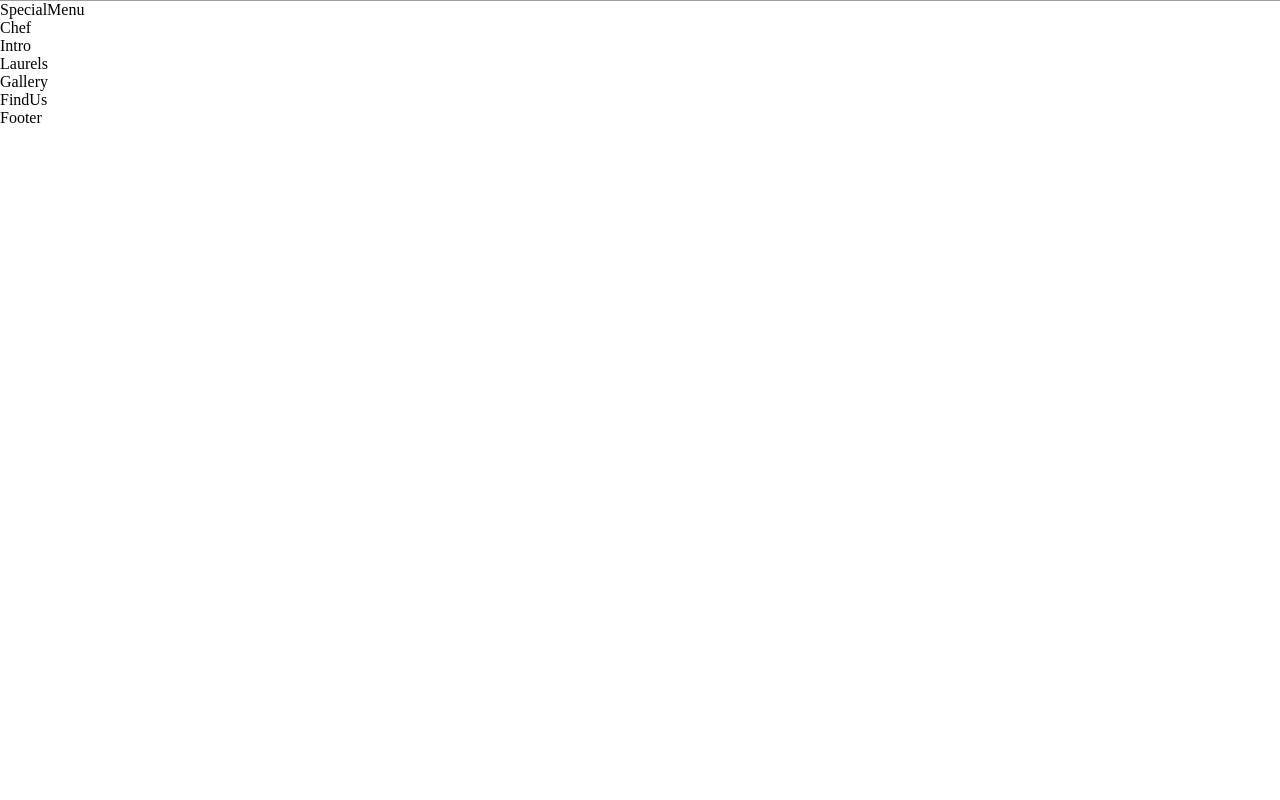
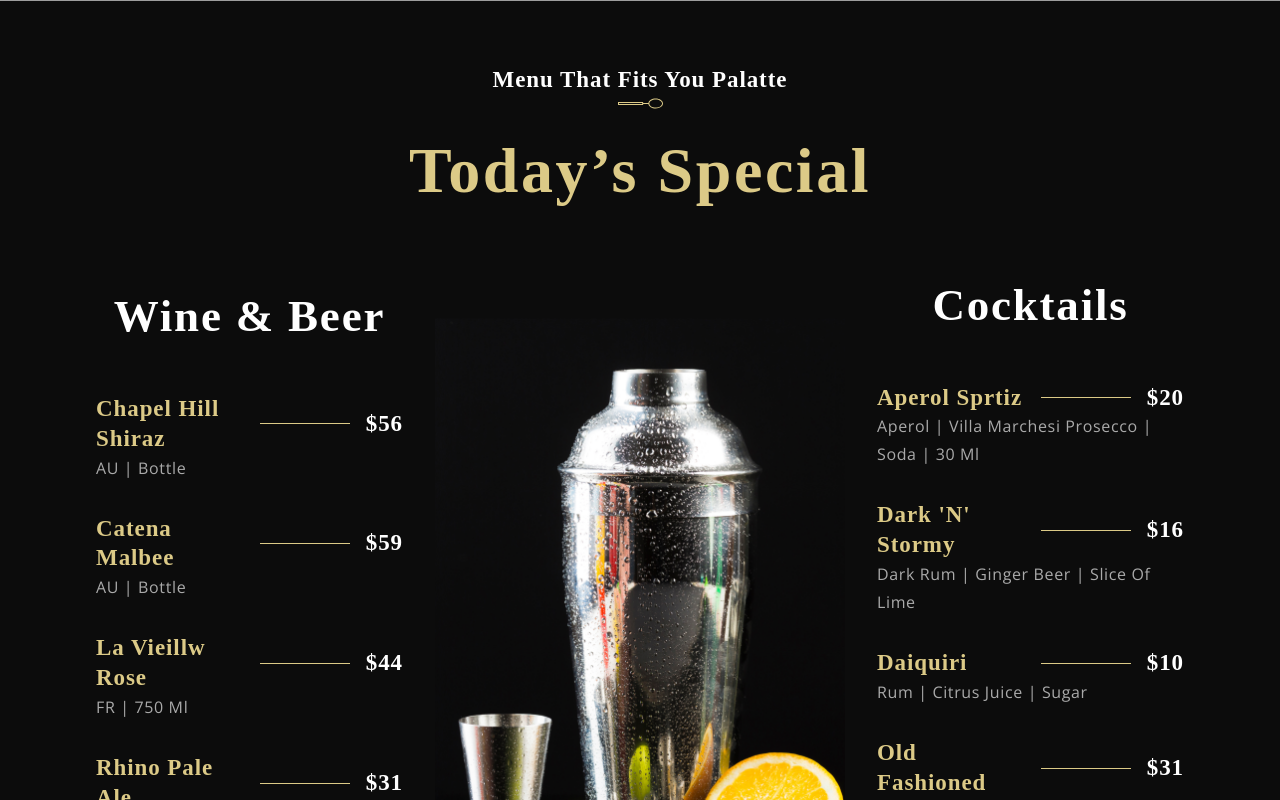
Before and after one commit to iambasilp/Restaurant-Modern-react-website, a React (Create React App) app: page / in a window 1280 px wide. Shown: the part 1980-2780 px from the top of the page. Before the commit the page ends 2107 px from the top, so only its background shows below. Built offline with nearby package versions, Linux system fonts and the light colour scheme; grey boxes are pictures that could not be loaded; a web font is replaced by a local one.

Commit message:
specialMenu section added

```diff
--- a/src/App.css
+++ b/src/App.css
@@ -100,6 +100,9 @@
 .spoon__img {
   width: 45px;
 }
+.text__center{
+  text-align: center;
+}
 
 @media screen and (min-width: 2000px) {
   .custom__button,
--- a/src/components/Menuitem/MenuItem.css
+++ b/src/components/Menuitem/MenuItem.css
@@ -0,0 +1,30 @@
+.app__menuitem{
+    width: 100%;
+    margin: 1rem 0;
+
+    display: flex;
+    flex-direction: column;
+}
+.app__menuitem-heading{
+    display: flex;
+    justify-content: space-between;
+    align-items: center;
+}
+.app__menuitem-sub{
+    margin-top: .8rem;
+}
+.app__menuitem-name{
+    flex: 1;
+}
+.app__menuitem-dash{
+    width: 90px;
+    height: 1px;
+    background: var(--color-golden);
+    margin: 0 1rem;
+}
+.app__menuitem-price{
+    display: flex;
+    justify-content: center;
+    align-items: flex-end;
+    flex-direction: row;
+}
--- a/src/components/Menuitem/MenuItem.jsx
+++ b/src/components/Menuitem/MenuItem.jsx
@@ -2,10 +2,24 @@ import React from 'react';
 
 import './MenuItem.css';
 
-const MenuItem = () => (
-  <div>
-    MenuItem
+const MenuItem = ({title, tags, price}) => {
+
+  return (
+  <div className='app__menuitem'>
+    <div className="app__menuitem-heading">
+      <div className="app__menuitem-name">
+        <p className='p__cormorant' style={{color:"#DCCA87"}}>{title}</p>
+      </div>
+      <div className='app__menuitem-dash'/>
+      <div className="app__menuitem-price">
+        <p className='p__cormorant'>{price}</p>
+      </div>
+    </div>
+    <div className="app__menuite-sub">
+      <p className='p__opensans' style={{color:"#AAA"}}>{tags}</p>
+    </div>
   </div>
-);
+  )
+};
 
 export default MenuItem;
--- a/src/container/Menu/SpecialMenu.css
+++ b/src/container/Menu/SpecialMenu.css
@@ -0,0 +1,79 @@
+.app__specialMenu {
+  flex-direction: column;
+  background: var(--color-black);
+}
+.app__specialMenu-title {
+  margin-bottom: 2rem;
+  text-align: center;
+}
+.app__specialMenu-menu {
+  width: 100%;
+  margin: 2rem 0;
+  display: flex;
+  flex-direction: row;
+  justify-content: flex-start;
+  align-items: center;
+  color: white;
+}
+.app__specialMenu-menu_heading {
+  font-family: var(--font-base);
+  font-style: normal;
+  font-weight: 600;
+  font-size: 45px;
+  line-height: 130%;
+  text-align: center;
+  letter-spacing: 0.04em;
+  text-transform: capitalize;
+  color: #ffffff;
+}
+.app__specialMenu-menu_wine, .app__specialMenu-menu_cocktails{
+    flex: 1;
+    width: 100%;
+    flex-direction: column;
+}
+.app__specialMenu-menu_image{
+    width: 410px;
+    margin: 0 2rem;
+}
+.app__specialMenu-menu_image img{
+    width: 100%;
+    height: auto;
+}
+.app__specialMenu-menu_items{
+    display: flex;
+    flex-direction: column;
+    margin: 2rem 0;
+    width: 100%;
+}
+
+
+@media screen and (min-width:2000px) {
+
+    .app__specialMenu-menu_image{
+            width: 650px;
+    }
+    .app__specialMenu-menu_image img{
+        height: 1110px;
+    }
+
+}
+@media screen and (max-width:1150px) {
+    .app__specialMenu-menu{
+        flex-direction: column;
+        align-items: center;
+        width: 100%;
+    }
+    .app__specialMenu-menu_image{
+        margin:3rem 0;
+    }
+}
+@media screen and (max-width:650px) {
+    .app__specialMenu-menu_image{
+        width: 100%;
+        height: auto;
+    }
+    .app__specialMenu-menu_heading{
+        font-size: 35px;
+        line-height: 48.5px;
+    }
+}
--- a/src/container/Menu/SpecialMenu.jsx
+++ b/src/container/Menu/SpecialMenu.jsx
@@ -1,10 +1,52 @@
-import React from 'react';
+import React from "react";
 
-import './SpecialMenu.css';
+import "./SpecialMenu.css";
+import { images, data } from "../../constants";
+import { SubHeading, MenuItem } from "../../components";
+const SpecialMenu = () => (
+  <div className="app__specialMenu section__padding flex__center" id="menu">
+    <div className="app__specialMenu-title">
+      <SubHeading title="Menu that fits you palatte" />
+      <h1 className="headtext__cormorant">Today’s Special</h1>
+    </div>
+    <div className="app__specialMenu-menu">
+      <div className="app__specialMenu-menu_wine">
+        <p className="app__specialMenu-menu_heading">Wine & Beer</p>
+        <div className="app__specialMenu-menu_items">
+          {data.wines.map((wine, index) => (
+            <MenuItem
+              key={wine.title + index}
+              title={wine.title}
+              tags={wine.tags}
+              price={wine.price}
+            />
+          ))}
+        </div>
+      </div>
 
-const SpecialMenu = () => (
-  <div>
-    SpecialMenu
+      <div className="app__specialMenu-menu_image">
+        <img src={images.menu} alt="menu img" />
+      </div>
+
+      <div className="app__specialMenu-menu_cocktails">
+        <p className="app__specialMenu-menu_heading">Cocktails</p>
+        <div className="app__specialMenu-menu_items">
+          {data.cocktails.map((cocktail, index) => (
+            <MenuItem
+              key={cocktail.title + index}
+              title={cocktail.title}
+              tags={cocktail.tags}
+              price={cocktail.price}
+            />
+          ))}
+        </div>
+      </div>
+    </div>
+    <div style={{ marginTop: "15px" }}>
+      <button type="button" className="custom__button">
+        View More
+      </button>
+    </div>
   </div>
 );
 
```
